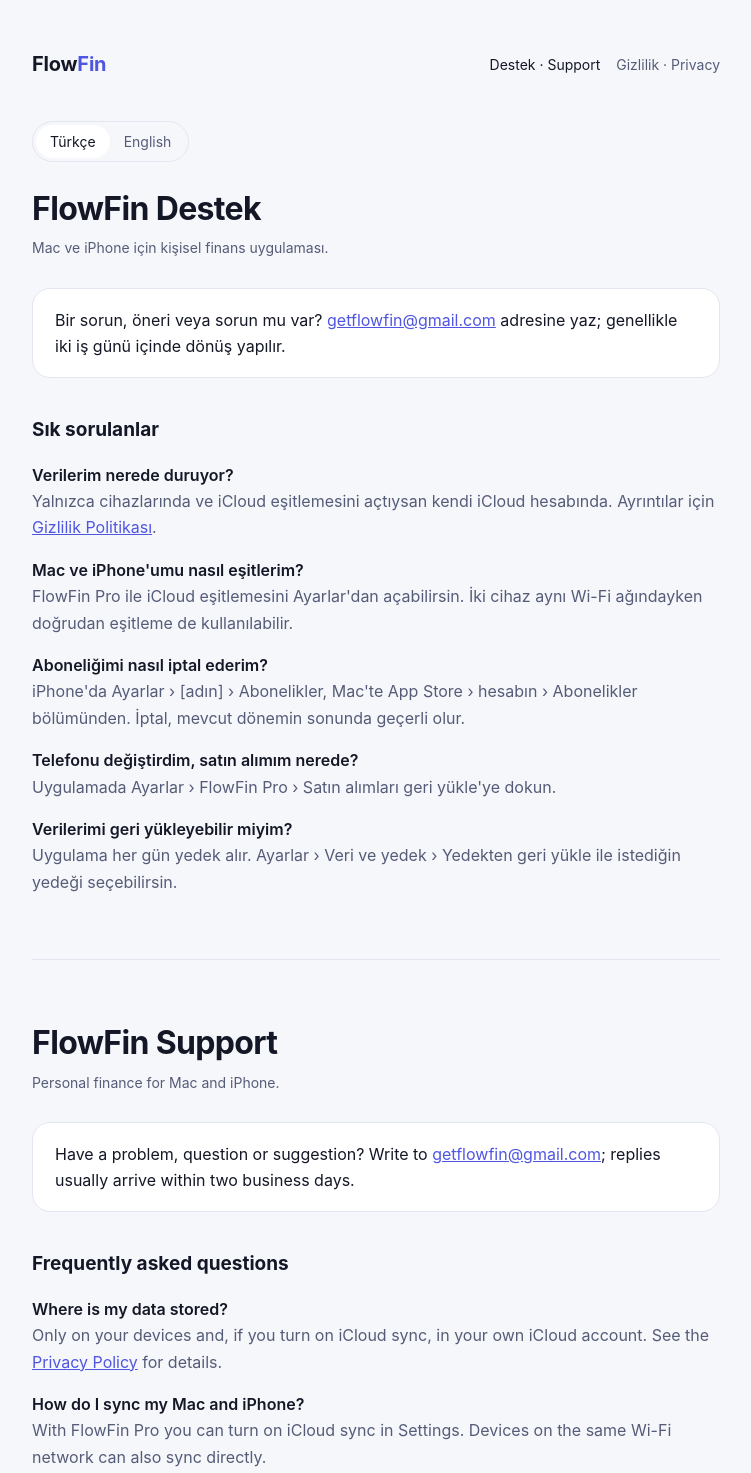
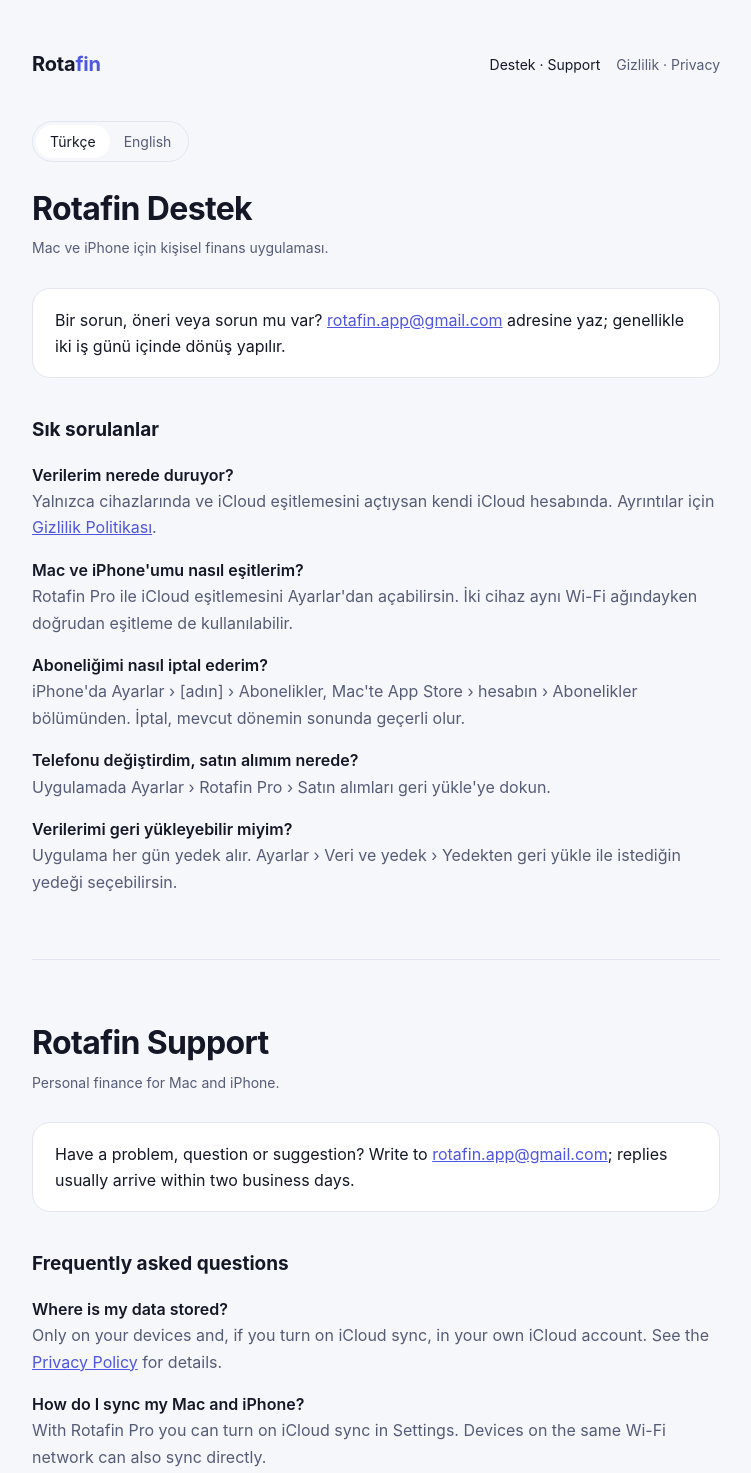
Before and after one commit to RotaFin/rotafin.github.io, a plain HTML site: page index.html in a window 1280 px wide. Shown: the top 1473 px of the page, without its empty margins (264-1015 px from the left). Drawn offline with Linux system fonts and the light colour scheme.

Commit message:
Update index.html

```diff
--- a/index.html
+++ b/index.html
@@ -3,7 +3,7 @@
 <head>
 <meta charset="utf-8">
 <meta name="viewport" content="width=device-width, initial-scale=1">
-<title>FlowFin – Destek / Support</title>
+<title>Rotafin – Destek / Support</title>
 <style>
 :root{--bg:#0d0f1a;--card:#161a2b;--ink:#eef0f7;--sub:#a3a9c2;--line:#262b42;--accent:#7c83ff;--lime:#c6f36b}
 @media (prefers-color-scheme: light){:root{--bg:#f6f7fb;--card:#fff;--ink:#141726;--sub:#555c78;--line:#e3e6f0;--accent:#4f56e0;--lime:#3d7a00}}
@@ -35,41 +35,41 @@ footer{margin-top:64px;font-size:13px;color:var(--sub)}
 <body>
 <main>
 <header>
-  <a class="brand" href="index.html">Flow<span>Fin</span></a>
+  <a class="brand" href="index.html">Rota<span>fin</span></a>
   <nav><a href="index.html" aria-current="page">Destek · Support</a><a href="privacy.html">Gizlilik · Privacy</a></nav>
 </header>
 
 <div class="lang"><a class="on" href="#tr">Türkçe</a><a href="#en">English</a></div>
 
 <section id="tr" lang="tr">
-<h1>FlowFin Destek</h1>
+<h1>Rotafin Destek</h1>
 <p class="meta">Mac ve iPhone için kişisel finans uygulaması.</p>
-<div class="summary"><p>Bir sorun, öneri veya sorun mu var? <a href="mailto:getflowfin@gmail.com">getflowfin@gmail.com</a> adresine yaz; genellikle iki iş günü içinde dönüş yapılır.</p></div>
+<div class="summary"><p>Bir sorun, öneri veya sorun mu var? <a href="mailto:rotafin.app@gmail.com">rotafin.app@gmail.com</a> adresine yaz; genellikle iki iş günü içinde dönüş yapılır.</p></div>
 
 <h2>Sık sorulanlar</h2>
 <p><strong>Verilerim nerede duruyor?</strong><br>Yalnızca cihazlarında ve iCloud eşitlemesini açtıysan kendi iCloud hesabında. Ayrıntılar için <a href="privacy.html">Gizlilik Politikası</a>.</p>
-<p><strong>Mac ve iPhone'umu nasıl eşitlerim?</strong><br>FlowFin Pro ile iCloud eşitlemesini Ayarlar'dan açabilirsin. İki cihaz aynı Wi-Fi ağındayken doğrudan eşitleme de kullanılabilir.</p>
+<p><strong>Mac ve iPhone'umu nasıl eşitlerim?</strong><br>Rotafin Pro ile iCloud eşitlemesini Ayarlar'dan açabilirsin. İki cihaz aynı Wi-Fi ağındayken doğrudan eşitleme de kullanılabilir.</p>
 <p><strong>Aboneliğimi nasıl iptal ederim?</strong><br>iPhone'da Ayarlar › [adın] › Abonelikler, Mac'te App Store › hesabın › Abonelikler bölümünden. İptal, mevcut dönemin sonunda geçerli olur.</p>
-<p><strong>Telefonu değiştirdim, satın alımım nerede?</strong><br>Uygulamada Ayarlar › FlowFin Pro › Satın alımları geri yükle'ye dokun.</p>
+<p><strong>Telefonu değiştirdim, satın alımım nerede?</strong><br>Uygulamada Ayarlar › Rotafin Pro › Satın alımları geri yükle'ye dokun.</p>
 <p><strong>Verilerimi geri yükleyebilir miyim?</strong><br>Uygulama her gün yedek alır. Ayarlar › Veri ve yedek › Yedekten geri yükle ile istediğin yedeği seçebilirsin.</p>
 </section>
 
 <hr>
 
 <section id="en" lang="en">
-<h1>FlowFin Support</h1>
+<h1>Rotafin Support</h1>
 <p class="meta">Personal finance for Mac and iPhone.</p>
-<div class="summary"><p>Have a problem, question or suggestion? Write to <a href="mailto:getflowfin@gmail.com">getflowfin@gmail.com</a>; replies usually arrive within two business days.</p></div>
+<div class="summary"><p>Have a problem, question or suggestion? Write to <a href="mailto:rotafin.app@gmail.com">rotafin.app@gmail.com</a>; replies usually arrive within two business days.</p></div>
 
 <h2>Frequently asked questions</h2>
 <p><strong>Where is my data stored?</strong><br>Only on your devices and, if you turn on iCloud sync, in your own iCloud account. See the <a href="privacy.html#en">Privacy Policy</a> for details.</p>
-<p><strong>How do I sync my Mac and iPhone?</strong><br>With FlowFin Pro you can turn on iCloud sync in Settings. Devices on the same Wi-Fi network can also sync directly.</p>
+<p><strong>How do I sync my Mac and iPhone?</strong><br>With Rotafin Pro you can turn on iCloud sync in Settings. Devices on the same Wi-Fi network can also sync directly.</p>
 <p><strong>How do I cancel my subscription?</strong><br>On iPhone, go to Settings › [your name] › Subscriptions; on Mac, App Store › your account › Subscriptions. Cancellation takes effect at the end of the current period.</p>
-<p><strong>I got a new phone. Where is my purchase?</strong><br>In the app, tap Settings › FlowFin Pro › Restore purchases.</p>
+<p><strong>I got a new phone. Where is my purchase?</strong><br>In the app, tap Settings › Rotafin Pro › Restore purchases.</p>
 <p><strong>Can I restore my data?</strong><br>The app makes a backup every day. You can pick any backup in Settings › Data and backup › Restore from backup.</p>
 </section>
 
-<footer>© 2026 FlowFin</footer>
+<footer>© 2026 Rotafin</footer>
 </main>
 </body>
 </html>
```
